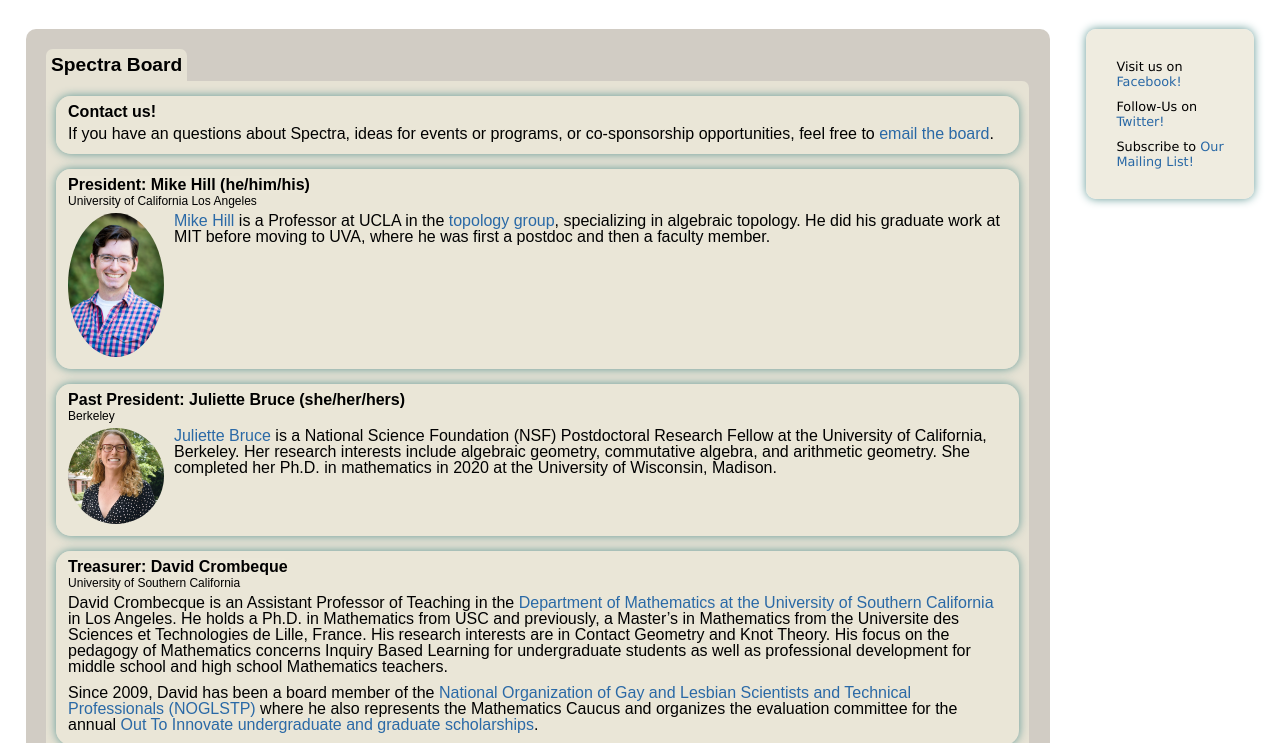
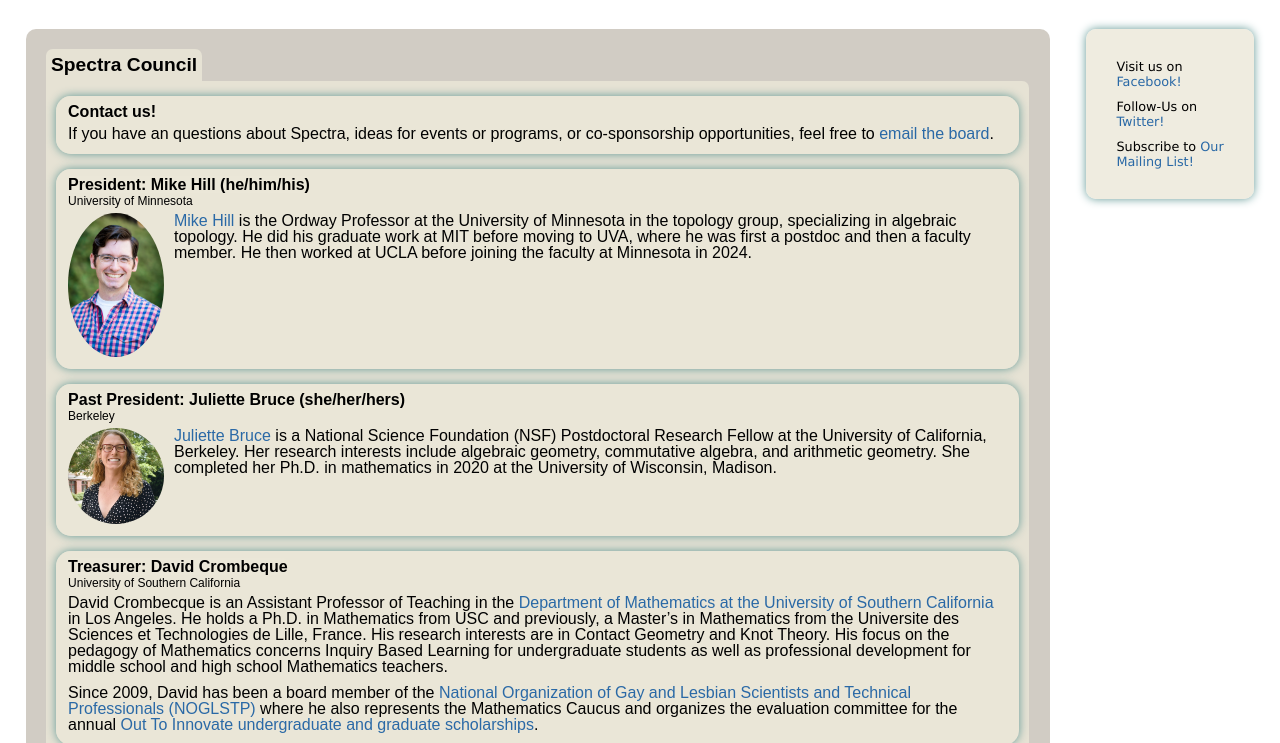
Before and after one commit to lgbtmath/lgbtmath.github.io, a plain HTML site: page Board.html in a window 1280 px wide. Shown: the part 57-800 px from the top of the page. Drawn offline with Linux system fonts and the light colour scheme.

Commit message:
Update Board.html

```diff
--- a/Board.html
+++ b/Board.html
@@ -39,7 +39,7 @@
 
 <main>
 
-<h1 class="SectionHeading">Spectra Board</h1>
+<h1 class="SectionHeading">Spectra Council</h1>
 <section id="Board">
 
 <article>
@@ -52,10 +52,10 @@
 <article>
     <header>
             <h1>President: Mike Hill (he/him/his)</h1>
-            <h2>University of California Los Angeles</h2>
+            <h2>University of Minnesota</h2>
     </header>
     <img alt="Mike Hill Photo" src="Board/MikeHill.jpg" class="BoardPhoto">
-    <p><a href="http://math.ucla.edu/~mikehill/">Mike Hill</a> is a Professor at UCLA in the <a href="http://www.math.ucla.edu/~topology/">topology group</a>, specializing in algebraic topology. He did his graduate work at MIT before moving to UVA, where he was first a postdoc and then a faculty member.</p>
+    <p><a href="https://mikehill.math.umn.edu">Mike Hill</a> is the Ordway Professor at the University of Minnesota in the topology group, specializing in algebraic topology. He did his graduate work at MIT before moving to UVA, where he was first a postdoc and then a faculty member. He then worked at UCLA before joining the faculty at Minnesota in 2024.</p>
 </article>
 
 <article>
```
